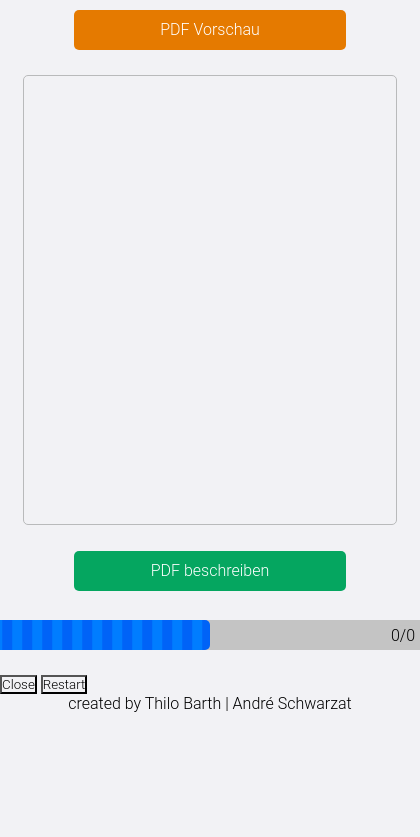
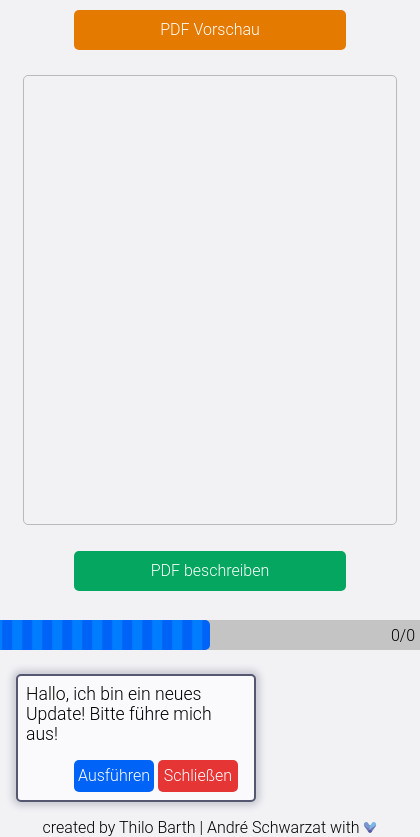
Before and after one commit to Elric1997/PDF500, an Electron app: page main.html in a window 420 px wide. Shown: the part 426-1263 px from the top of the page. Before the commit the page ends 1139 px from the top, so only its background shows below. Drawn offline with Linux system fonts and the light colour scheme; no server answers.

Commit message:
- Icon eingefügt (Fußzeile) - Popup zur Aktualisierung gestylt

```diff
--- a/main.css
+++ b/main.css
@@ -62,14 +62,18 @@ h2 {
 }
 
 /* General Styles */
-.logo {
+.slick-comm-logo {
     width: 100%;
     margin: 1.5rem 0 0.5rem 0;
     text-align: center;
 }
 
-.logo--animation {
+.slick-comm-logo--animation {
     animation: pulse 1s linear infinite;
+}
+
+.slick-comm-icon {
+    padding-top: 0.2rem;
 }
 
 @-webkit-keyframes pulse {
@@ -132,6 +136,10 @@ input[type=text]:focus{
 
 .button--success {
     background: #05A660;
+}
+
+.button--error {
+    background: #E53535;
 }
 
 .button--encouraging {
@@ -213,7 +221,20 @@ input[type="file"] {color: white}
     text-align: center;
 }
 
-/* loading.html */
-.verify-info {
+.notification {
+    width: 15rem;
+    height: 25%;
+    background-color: #FAFAFC;
+    box-shadow: 0 0 6px 4px rgba(85, 87, 112, 0.25);
+    margin: 1rem;
+    padding: 0.5rem 0.5rem;
+    border: 2px solid #555770;
+    border-radius: 5px;
+}
+
+/* u.a. in loading.html */
+.info-message {
     font-size: 1.1rem;
+    background: none;
+    margin-bottom: 1rem;
 }
--- a/main.html
+++ b/main.html
@@ -5,7 +5,7 @@
     <meta name="viewport" content="width=device-width, initial-scale=1">
 
     <link rel="stylesheet" href="main.css">
-    <title>SlickPDF</title>
+    <title>SlickCommPDF</title>
 </head>
 <body>
 <main class="content-wrapper" id="content-wrapper">
@@ -94,17 +94,19 @@
         </div>
     </section>
     <!-- Update-Popup -->
-    <div id="notification" class="hidden">
-        <p id="message"></p>
-        <button id="close-button" onClick="closeNotification()">
-            Close
+    <div id="notification" class="notification hidden">
+        <p id="message" class="info-message">Hallo, ich bin ein neues Update! Bitte führe mich aus!</p>
+        <button id="restart-button" style="width: 5rem; height: 2rem; margin-left: 3rem" onClick="restartApp()" class="button button--primary hidden">
+            Ausführen
         </button>
-        <button id="restart-button" onClick="restartApp()" class="hidden">
-            Restart
+        <button id="close-button" style="width: 5rem; height: 2rem" class="button button--error" onClick="closeNotification()">
+            Schließen
         </button>
     </div>
     <footer style="bottom: 0;">
-        <p class="creator">created by Thilo Barth | André Schwarzat</p>
+        <p class="creator">created by Thilo Barth | André Schwarzat with
+            <img src="assets/Logo.svg" class="slick-comm-icon" height="14" width="14" alt="Slick-Icon">
+        </p>
     </footer>
 </main>
 <!-- Insert this line above script imports  -->
```
Also changed, not shown: gate.html (+1 -1 lines), index.html (+1 -1 lines), loading.html (+3 -3 lines).
